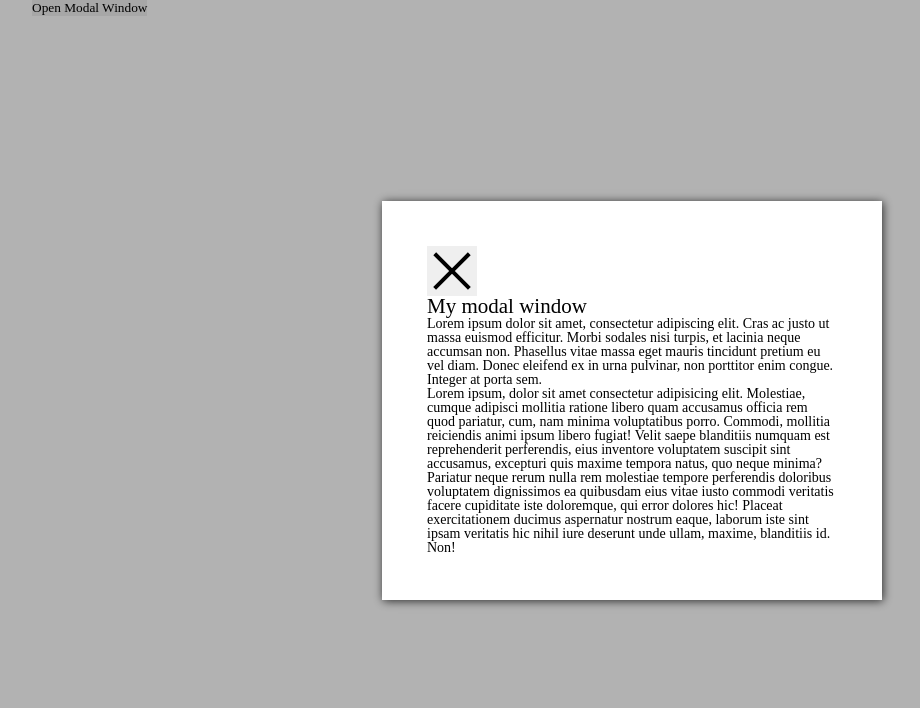
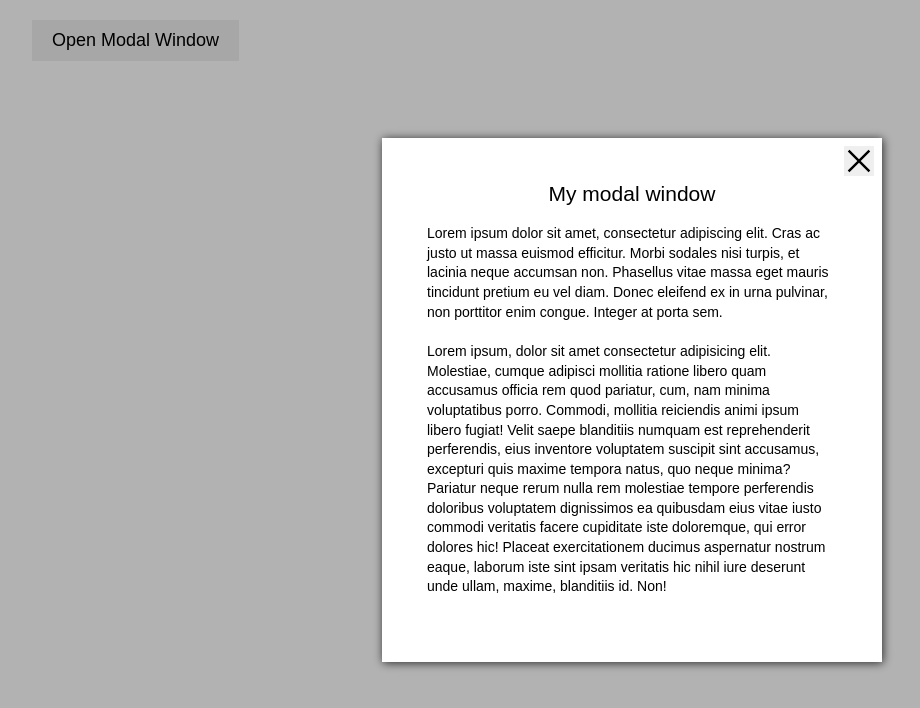
Before and after one commit to programer1983/layout-modal-window, a plain HTML site: page index.html in a window 1280 px wide. Both pictures are taken after a click on the button "Open Modal Window". Shown: the whole page, without its empty margins (8-928 px from the left). Drawn offline with Linux system fonts and the light colour scheme.

Commit message:
refactoring

```diff
--- a/css/style.css
+++ b/css/style.css
@@ -1,6 +1,8 @@
 @import "./reset.css";
 
-
+body {
+    font-family: sans-serif;
+}
 
 .container {
     max-width: 1230px;
@@ -38,10 +40,31 @@
     transition: transform .8s;
 }
 
-.modal-close {
+.modal__box h2 {
+    text-align: center;
+    margin-bottom: 20px;
+}
+
+.modal__box p {
+    margin-bottom: 20px;
+    line-height: 1.4;
+}
+
+.open__btn {
+    padding: 10px 20px;
+    margin-top: 20px;
+    font-size: 18px;
+}
+
+.close__btn {
     position: absolute;
     top: 8px;
     right: 8px;
+}
+
+.close__btn img {
+    width: 30px;
+    height: 30px;
 }
 
 .modal.open {
--- a/index.html
+++ b/index.html
@@ -9,7 +9,7 @@
 </head>
 <body>
     <div class="container">
-        <button id="open-model">Open Modal Window</button>
+        <button class="open__btn" id="open-model">Open Modal Window</button>
     </div>
 
     <div class="modal" id="my-modal">
```
